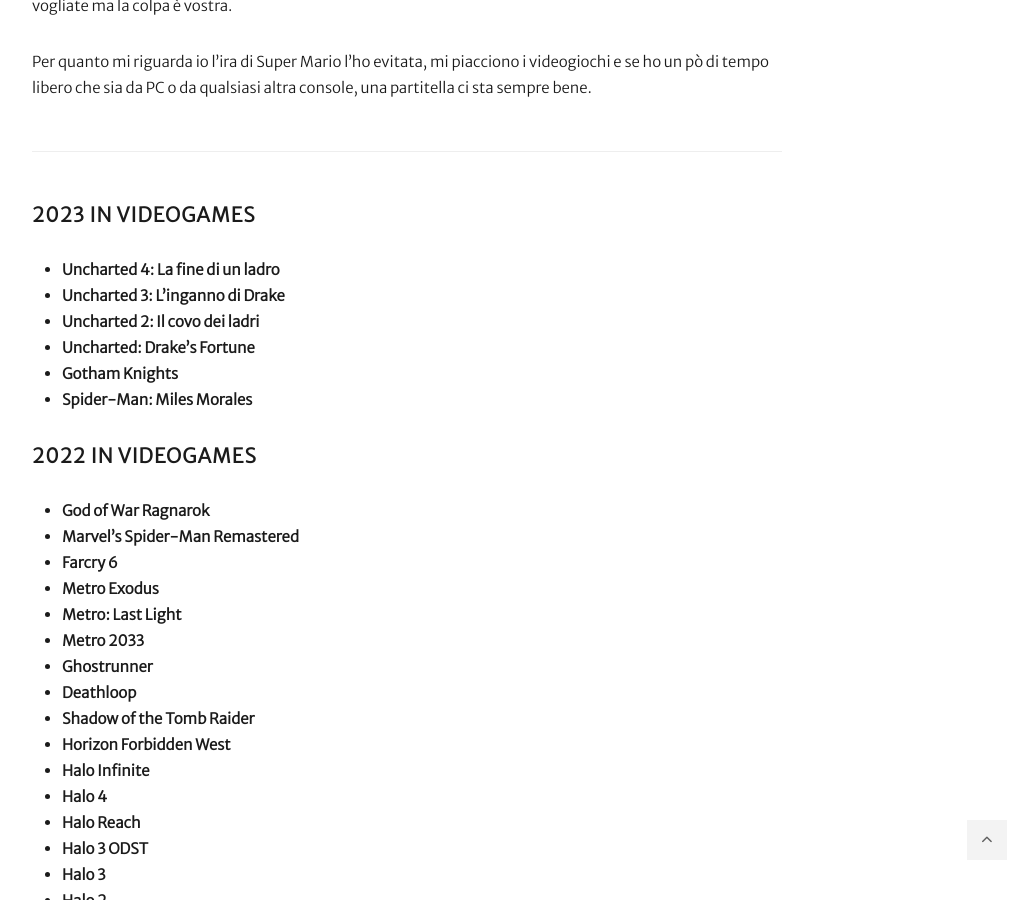
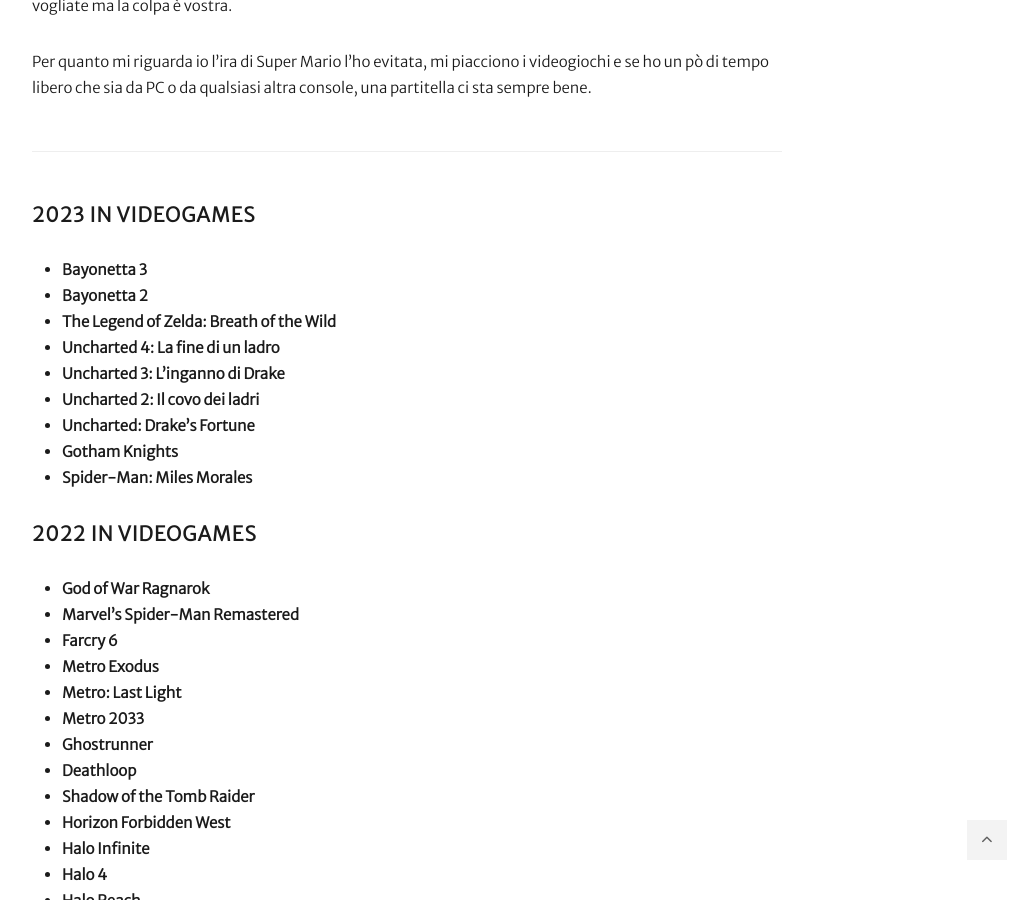
Before and after one commit to carlofinocchiaro/carlofinocchiaro.github.io, a Jekyll site: the page built from _pages/atAGlancePage/gaming.md, in a window 1280 px wide and 900 px high, scrolled down 955 px. Shown: the whole window, without its empty margins (233-1256 px from the left). Built offline with Jekyll 4.4.1, drawn with Linux system fonts in a browser that asks for light colours; nearby versions of some CDN libraries; emoji names are drawn with the system emoji font.

Commit message:
Update videogame oage + gem update

```diff
--- a/_pages/atAGlancePage/gaming.md
+++ b/_pages/atAGlancePage/gaming.md
@@ -14,6 +14,9 @@
 
 ***
 #### 2023 in videogames
+* **Bayonetta 3**
+* **Bayonetta 2**
+* **The Legend of Zelda: Breath of the Wild**
 * **Uncharted 4: La fine di un ladro**
 * **Uncharted 3: L'inganno di Drake**
 * **Uncharted 2: Il covo dei ladri**
```
Also changed, not shown: Gemfile.lock.
